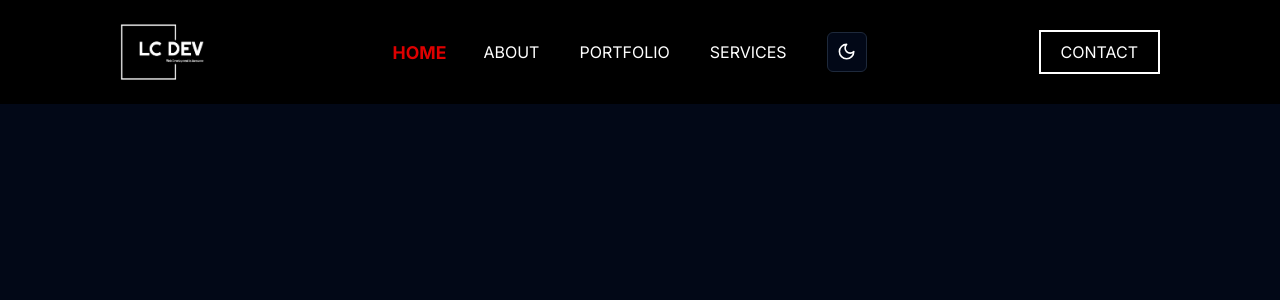
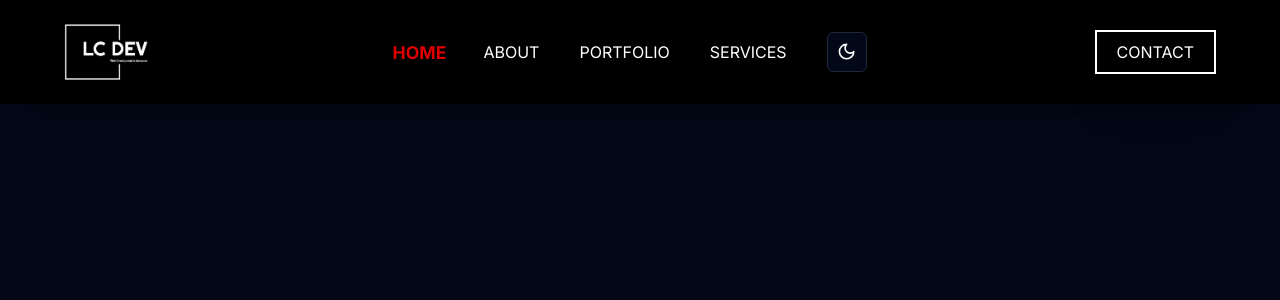
Before and after one commit to LC-Dev-23/ultimate-portfolio, a Next.js app: page / in a window 1280 px wide. Shown: the top 300 px of the page. Built offline with nearby package versions, Linux system fonts and the light colour scheme.

Commit message:
style(header): adding color to the light mode header.

```diff
--- a/components/ModeToggle.tsx
+++ b/components/ModeToggle.tsx
@@ -19,7 +19,7 @@ export function ModeToggle() {
   return (
     <DropdownMenu>
       <DropdownMenuTrigger asChild>
-        <Button className="text-black dark:text-white bo" variant="outline" size="icon">
+        <Button className="text-black dark:text-white" variant="outline" size="icon">
           <SunIcon className="h-[1.2rem] w-[1.2rem] rotate-0 scale-100 transition-all dark:-rotate-90 dark:scale-0" />
           <MoonIcon className="absolute h-[1.2rem] w-[1.2rem] rotate-90 scale-0 transition-all dark:rotate-0 dark:scale-100" />
           <span className="sr-only">Toggle theme</span>
--- a/components/common/Header.tsx
+++ b/components/common/Header.tsx
@@ -30,11 +30,11 @@ const Header = () => {
   return (
     <>
 
-      <header className='relative w-full bg-black'>
-        <nav className='flex content-center items-center justify-between py-5 mx-auto px-10 md:px-20 md:min-w-[40rem] max-w-[75rem]'>
-          <Link href={"/"}>
+      <header className='relative w-full bg-white dark:bg-black shadow-2xl'>
+        <nav className='flex content-center items-center justify-between py-5 mx-auto md:min-w-[40rem] max-w-[90%]'>
+          <Link href={"/"} className=''>
             <Image
-              className='w-auto h-16'
+              className='w-auto h-16 invert dark:filter-none'
               src="/images/lc-dev-logo-white.png"
               width={100}
               height={100}
@@ -43,7 +43,7 @@ const Header = () => {
             />
           </Link>
           {/* Desktop Nav */}
-          <ul className={`text-white gap-10 items-center hidden lg:flex`}>
+          <ul className={`text-black dark:text-white gap-10 items-center hidden lg:flex`}>
             {links.map(({ href, text, className }) => (
               <Link key={href} href={href} className={className}>
                 <li className={pathname === href ? 'text-[#DE0000] font-bold scale-110' : 'hover:text-[#DE0000] hover:scale-110'}>
@@ -54,21 +54,13 @@ const Header = () => {
             <ModeToggle />
           </ul>
           <Link className='hidden lg:block' href={"/contact"}>
-            <button className={`${"/contact" === pathname ? "border-[#DE0000]" : "border-white"} border-2 hover:border-[#DE0000] text-white px-5 py-2 `}>CONTACT</button>
+            <button className={` text-black dark:text-white border-2 hover:border-[#DE0000] px-5 py-2 shadow-2xl ${"/contact" === pathname ? "border-[#DE0000]" : "border-black dark:border-white"}`}>CONTACT</button>
           </Link>
-          {isOpen ?
-            (
-              <Button onClick={toggleMenu} variant={'outline'} size={'icon'} className='h-10 w-10 lg:hidden text-white text-4xl bg-transparent'><RiCloseLine />  </Button>
-            )
-            :
-            (
-              <Button onClick={toggleMenu} variant={'outline'} size={'icon'} className='h-10 w-10 lg:hidden text-white text-4xl bg-transparent'><RiMenu2Line /></Button>
-            )}
-
+          <Button onClick={toggleMenu} variant={'outline'} size={'icon'} className='h-10 w-10 lg:hidden text-black dark:text-white text-4xl bg-transparent'>{isOpen ? <RiCloseLine /> : <RiMenu2Line />}</Button>
         </nav>
         {/* Mobile Nav */}
         <nav className={`${isOpen ? "block" : "hidden"} h-screen lg:h-auto`}>
-          <ul className={`text-white gap-10 items-center flex flex-col pt-20 lg:hidden`}>
+          <ul className={`text-black dark:text-white gap-10 items-center flex flex-col pt-20 lg:hidden`}>
             {links.map(({ href, text, className }) => (
               <Link key={href} href={href}>
                 <li className={pathname === href ? 'text-[#DE0000] font-bold scale-110' : 'hover:text-[#DE0000] hover:scale-110'}>
```
